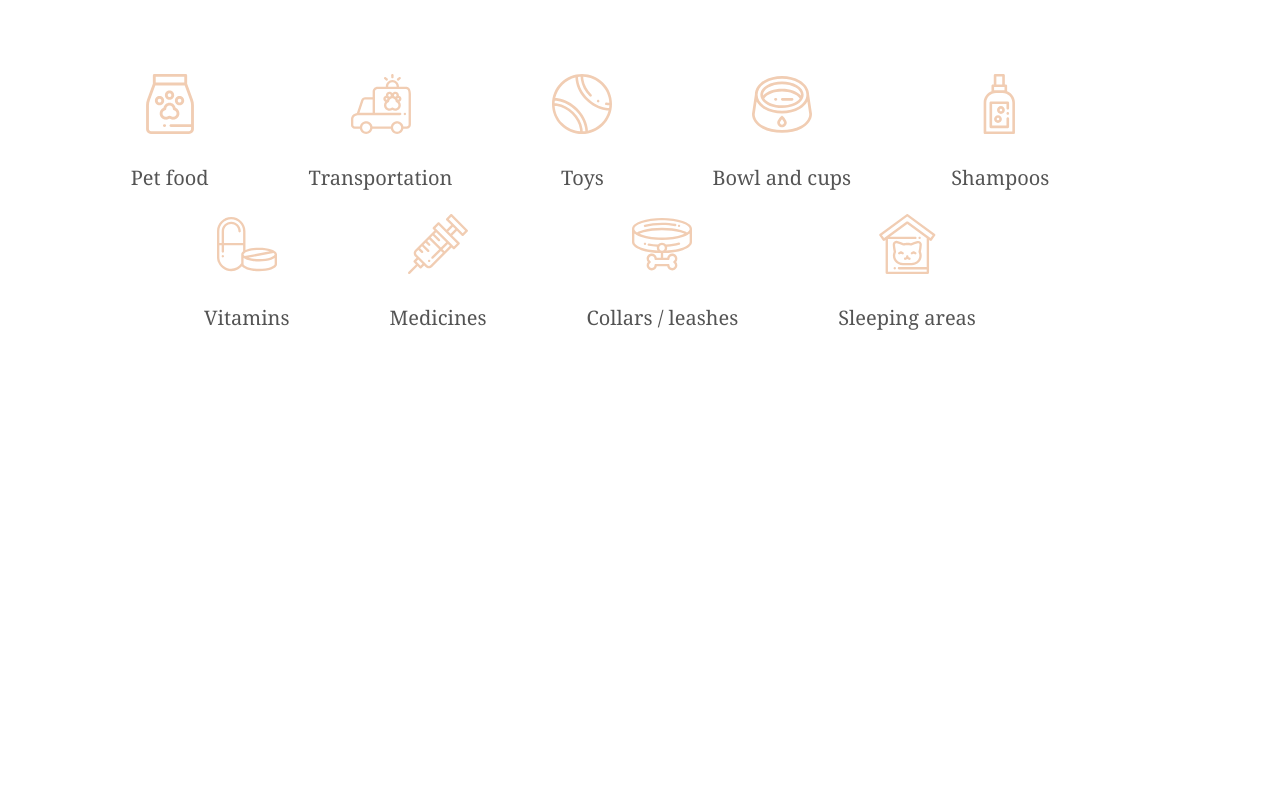
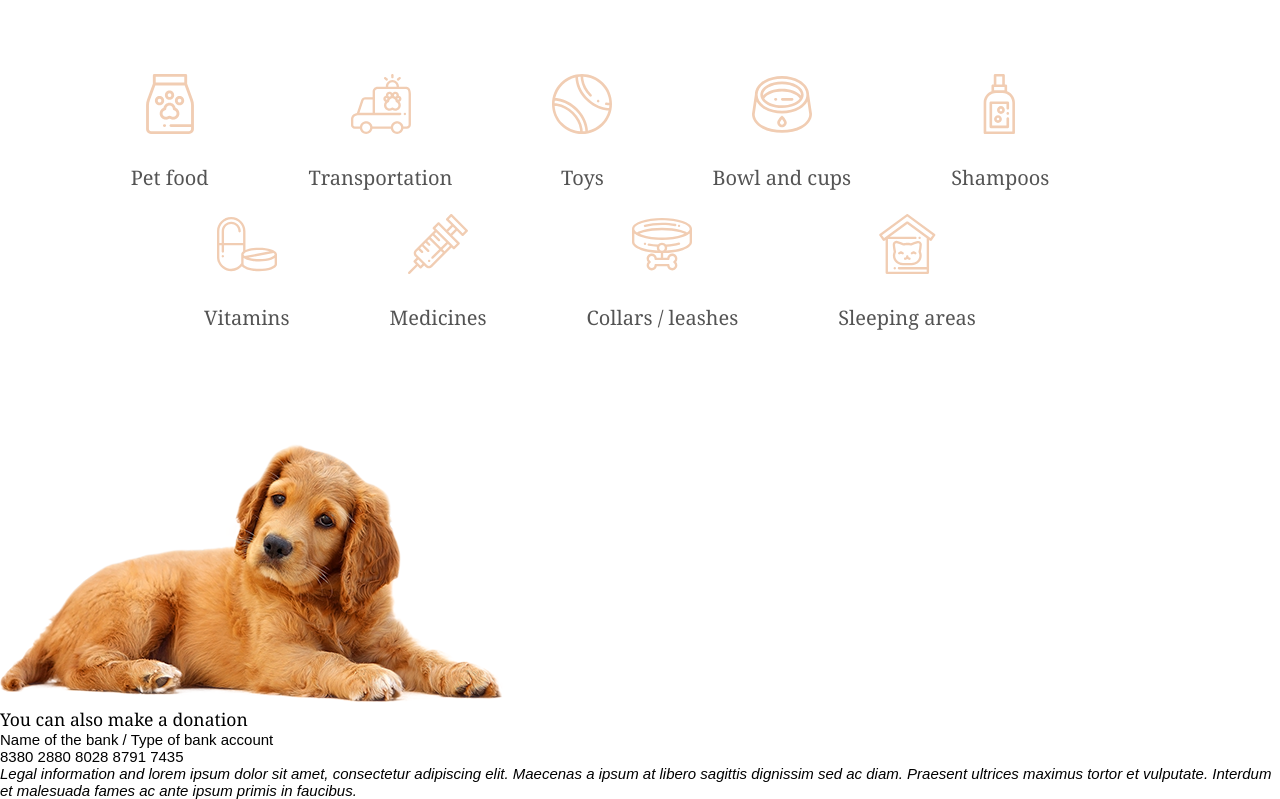
Before and after one commit to EmilEbulisov/shelter, a plain HTML site: page index.html in a window 1280 px wide. Shown: the part 2533-3332 px from the top of the page. Before the commit the page ends 2976 px from the top, so only its background shows below. Drawn offline with Linux system fonts and the light colour scheme.

Commit message:
разметка секции donation

```diff
--- a/index.html
+++ b/index.html
@@ -103,5 +103,14 @@
             </ul>
         </div>
     </section>
+    <section class="donation">
+        <img src="./images/donation-dog.png" alt="" class="donation_img">
+        <div class="donation_container">
+            <h3 class="donation_heading">You can also make a donation</h3>
+            <p class="donation_subheading">Name of the bank / Type of bank account</p>
+            <div class="credit_card">8380 2880 8028 8791 7435</div>
+            <p class="donation_info"><em>Legal information and lorem ipsum dolor sit amet, consectetur adipiscing elit. Maecenas a ipsum at libero sagittis dignissim sed ac diam. Praesent ultrices maximus tortor et vulputate. Interdum et malesuada fames ac ante ipsum primis in faucibus.</em></p>
+        </div>
+    </section>
 </body>
 </html>
```
